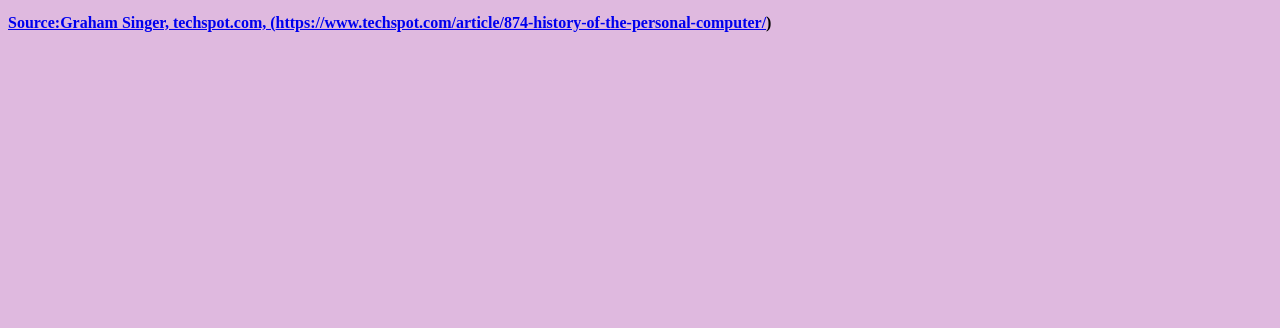
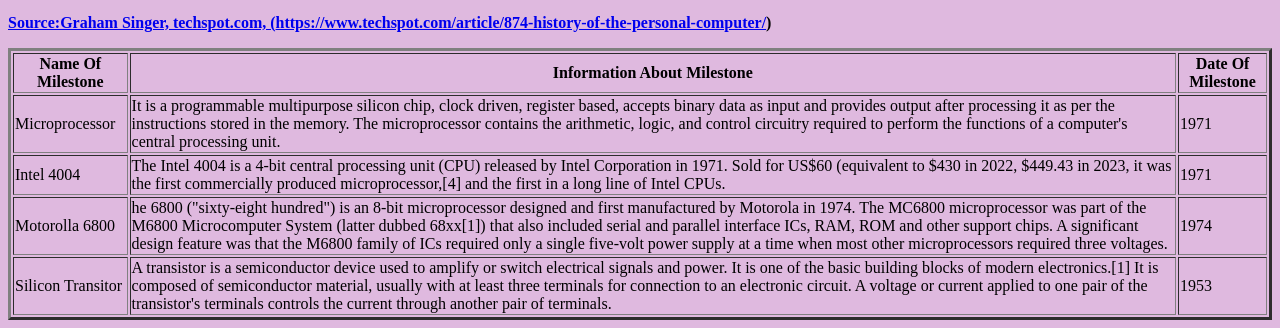
Before and after one commit to alexamata67/Test1Alexa, a plain HTML site: page index.html in a window 1280 px wide. Shown: the part 2879-3207 px from the top of the page. Before the commit the page ends 2927 px from the top, so only its background shows below. Drawn offline with Linux system fonts and the light colour scheme.

Commit message:
Update index.html

```diff
--- a/index.html
+++ b/index.html
@@ -112,5 +112,42 @@
     <img src="https://th.bing.com/th/id/R.83a538717238f733b3e8a3e1e73765ad?rik=VdTEiGTgK5vLCQ&riu=http%3a%2f%2fwww.techspot.com%2farticles-info%2f874%2fimages%2f2014-09-16-image-4.jpg&ehk=GbtOWmExavTwEC1dNQOG08HhpgQG8frgwdE4RgvikzA%3d&risl=&pid=ImgRaw&r=0">
     <p><strong>Source:Graham Singer, techspot.com, (<a href="https://www.techspot.com/article/874-history-of-the-personal-computer/">https://www.techspot.com/article/874-history-of-the-personal-computer/</a>)</strong></p>
 
+
+    <table>
+<table border="3"
+        <thead>
+      <tr>
+          <th>Name Of Milestone</th>
+          <th>Information About Milestone</th>
+          <th>Date Of Milestone</th>
+     </tr>
+        </thead>
+        <tbody>
+
+          <tr>
+               <td>Microprocessor</td>
+               <td>It is a programmable multipurpose silicon chip, clock driven, register based, accepts binary data as input and provides output after processing it as per the instructions stored in the memory. The microprocessor contains the arithmetic, logic, and control circuitry required to perform the functions of a computer's central processing unit.</td>
+               <td>1971</td>
+          </tr>
+          <tr>
+               <td>Intel 4004</td>
+               <td>The Intel 4004 is a 4-bit central processing unit (CPU) released by Intel Corporation in 1971. Sold for US$60 (equivalent to $430 in 2022, $449.43 in 2023, it was the first commercially produced microprocessor,[4] and the first in a long line of Intel CPUs.</td>
+               <td>1971</td>
+          </tr>
+          <tr>
+               <td>Motorolla 6800</td>
+               <td>he 6800 ("sixty-eight hundred") is an 8-bit microprocessor designed and first manufactured by Motorola in 1974. The MC6800 microprocessor was part of the M6800 Microcomputer System (latter dubbed 68xx[1]) that also included serial and parallel interface ICs, RAM, ROM and other support chips. A significant design feature was that the M6800 family of ICs required only a single five-volt power supply at a time when most other microprocessors required three voltages.</td>
+               <td>1974</td>
+          </tr>
+          <tr>
+               <td>Silicon Transitor</td>
+               <td>A transistor is a semiconductor device used to amplify or switch electrical signals and power. It is one of the basic building blocks of modern electronics.[1] It is composed of semiconductor material, usually with at least three terminals for connection to an electronic circuit. A voltage or current applied to one pair of the transistor's terminals controls the current through another pair of terminals.</td>
+               <td>1953</td>
+          </tr>
+
+
+          </tr>
+        </tbody>
+    </table>
     </body>
     </html>
```
